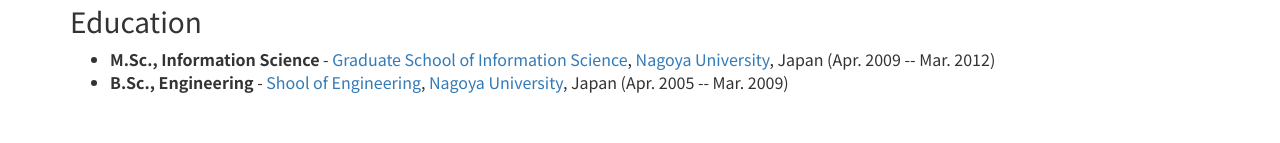
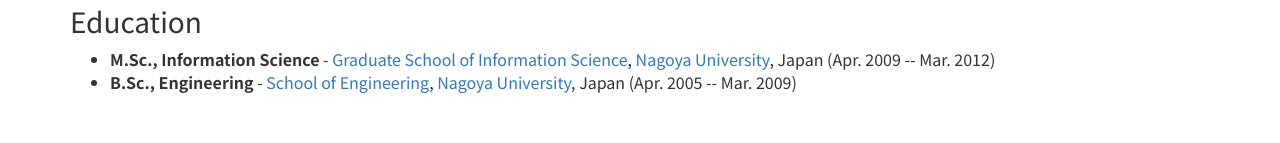
Before and after one commit to knhr/knhr.github.io, a plain HTML site: page index.html in a window 1280 px wide. Shown: the part 493-636 px from the top of the page. Drawn offline with nearby package versions, Linux system fonts and the light colour scheme.

Commit message:
fix a typo

```diff
--- a/index.html
+++ b/index.html
@@ -76,7 +76,7 @@
           <p>
 	    <ul>
 	      <li><strong>M.Sc., Information Science</strong> - <a href="http://www.is.nagoya-u.ac.jp/index_en.html">Graduate School of Information Science</a>, <a href="http://en.nagoya-u.ac.jp/">Nagoya University</a>, Japan (Apr. 2009 -- Mar. 2012)</li>
-	      <li><strong>B.Sc., Engineering</strong> - <a href="http://www.engg.nagoya-u.ac.jp/en/">Shool of Engineering</a>, <a href="http://en.nagoya-u.ac.jp/">Nagoya University</a>, Japan (Apr. 2005 -- Mar. 2009)</li>
+	      <li><strong>B.Sc., Engineering</strong> - <a href="http://www.engg.nagoya-u.ac.jp/en/">School of Engineering</a>, <a href="http://en.nagoya-u.ac.jp/">Nagoya University</a>, Japan (Apr. 2005 -- Mar. 2009)</li>
 	    </ul>
 	  </p>
 
```
